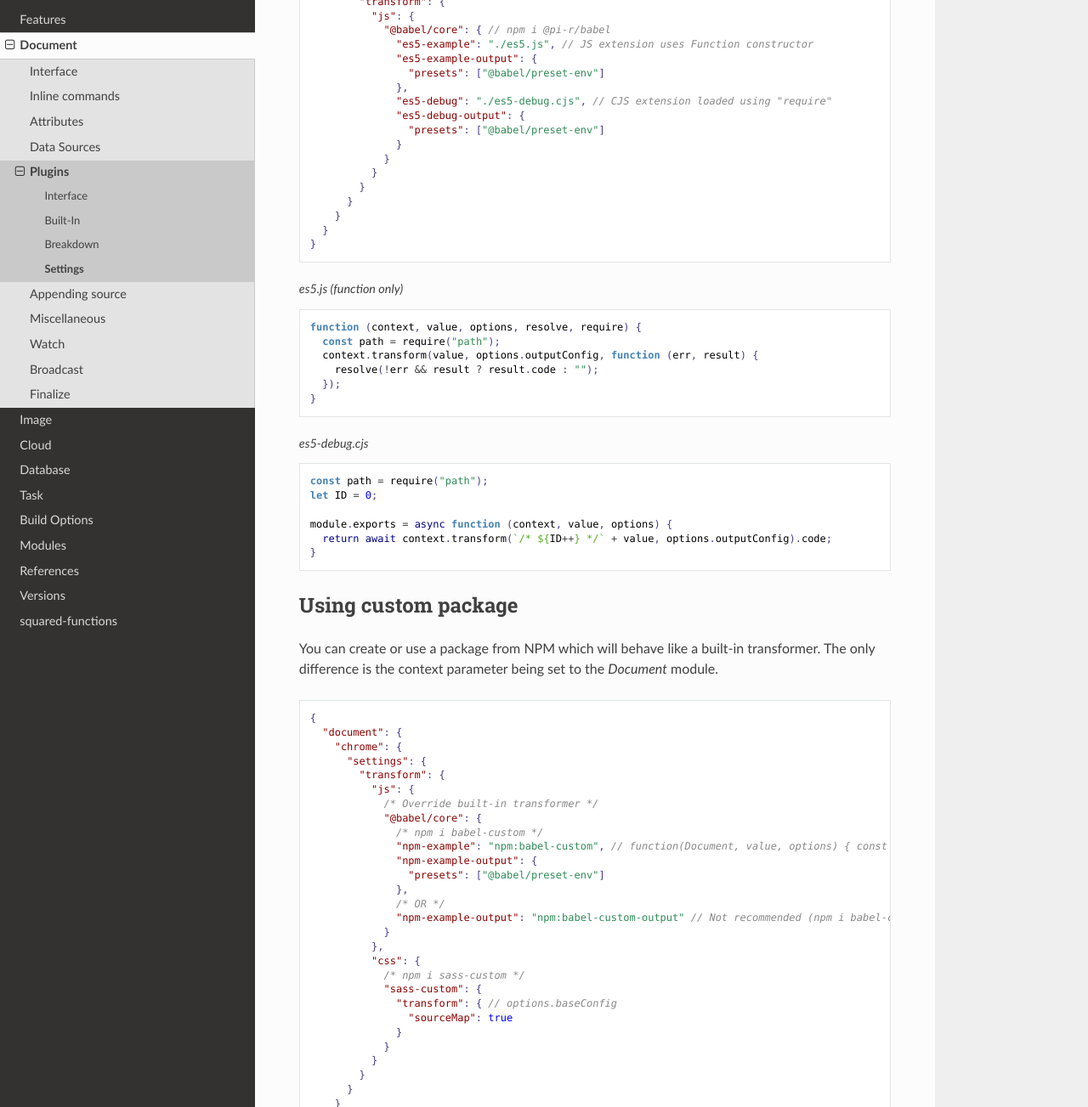
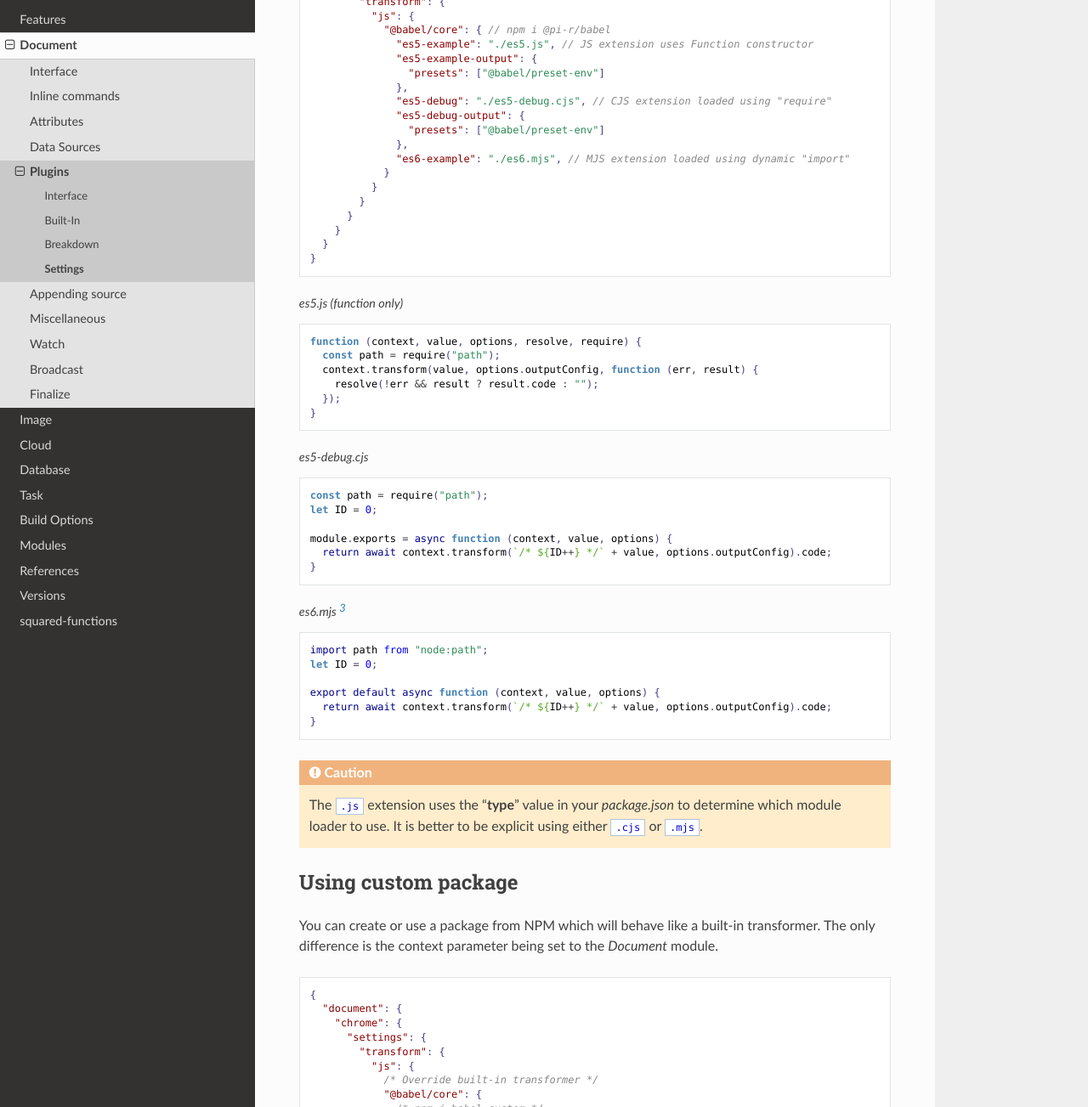
Before and after one commit to anpham6/chrome-docs, a Sphinx documentation site: the page built from source/document/plugins/settings.rst, in a window 1280 px wide and 1400 px high, scrolled down 2544 px, cut to the strip 97-1400 px from the top of the window. Shown: the whole strip at 85% size. Built offline with Sphinx 7.4.7 and the Read the Docs theme 2.0.0, drawn with Linux system fonts in a browser that asks for light colours; some of the changed text lies outside the part shown.

```diff
--- a/source/cloud/minio.rst
+++ b/source/cloud/minio.rst
@@ -152,6 +152,10 @@
 @pi-r/minio
 ===========
 
+.. versionremoved:: 0.8.0
+
+  - Package is no longer supported due to the poor quality of typings.
+
 .. versionadded:: 0.7.0
 
   - **CLOUD_UPLOAD_STREAM** attribute in *ICloudServiceClient* was enabled.
--- a/source/document/plugins/settings.rst
+++ b/source/document/plugins/settings.rst
@@ -147,7 +147,8 @@
                 "es5-debug": "./es5-debug.cjs", // CJS extension loaded using "require"
                 "es5-debug-output": {
                   "presets": ["@babel/preset-env"]
-                }
+                },
+                "es6-example": "./es6.mjs", // MJS extension loaded using dynamic "import"
               }
             }
           }
@@ -175,6 +176,18 @@
   module.exports = async function (context, value, options) {
     return await context.transform(`/* ${ID++} */` + value, options.outputConfig).code;
   }
+
+.. code-block:: javascript
+  :caption: es6.mjs [#v530]_
+
+  import path from "node:path";
+  let ID = 0;
+
+  export default async function (context, value, options) {
+    return await context.transform(`/* ${ID++} */` + value, options.outputConfig).code;
+  }
+
+.. caution:: The ``.js`` extension uses the "**type**" value in your *package.json* to determine which module loader to use. It is better to be explicit using either ``.cjs`` or ``.mjs``.
 
 Using custom package
 ====================
@@ -254,3 +267,4 @@
 
 .. [#] this = NodeJS.process
 .. [#] https://babeljs.io/docs/options
+.. [#v530] squared 5.3.0 (minimum)
```
Also changed, not shown: source/document/plugins/built-in.rst (+14 -4 lines), source/document/plugins/interface.rst (+10 -3 lines).
